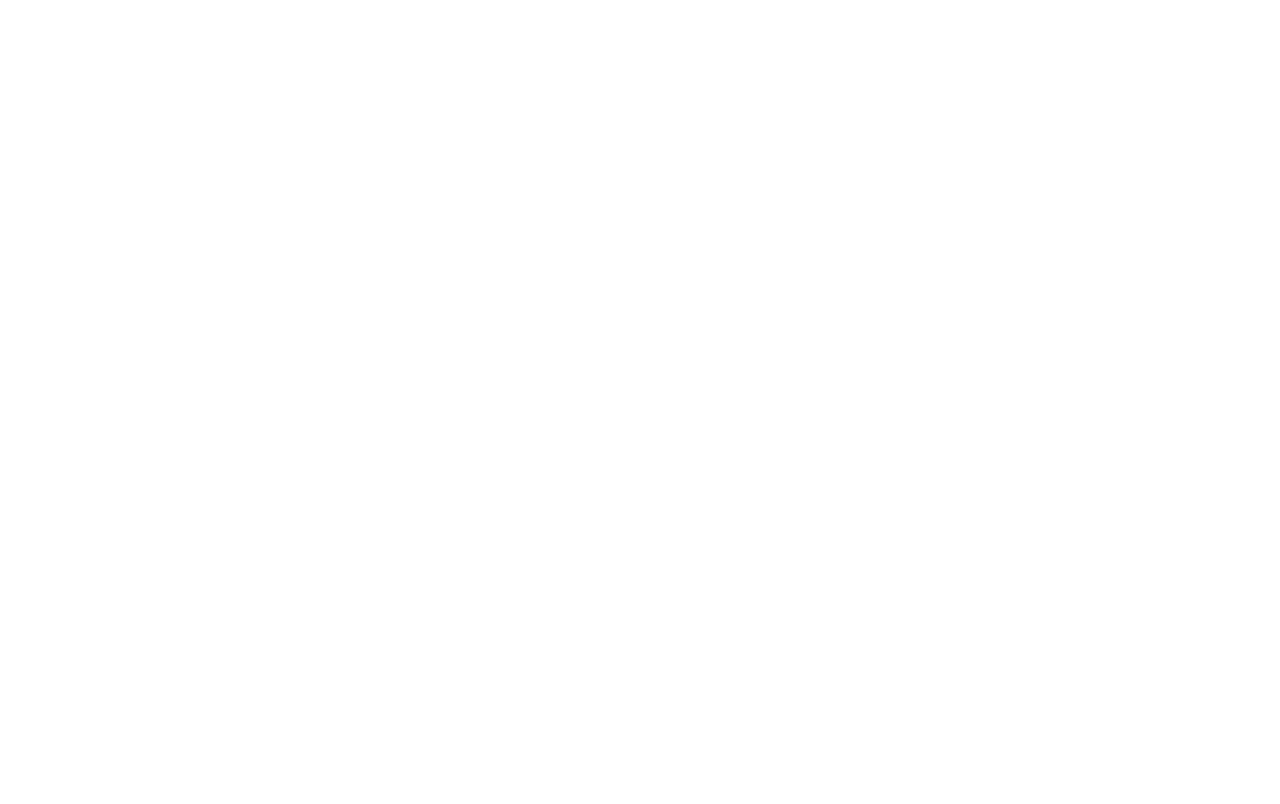
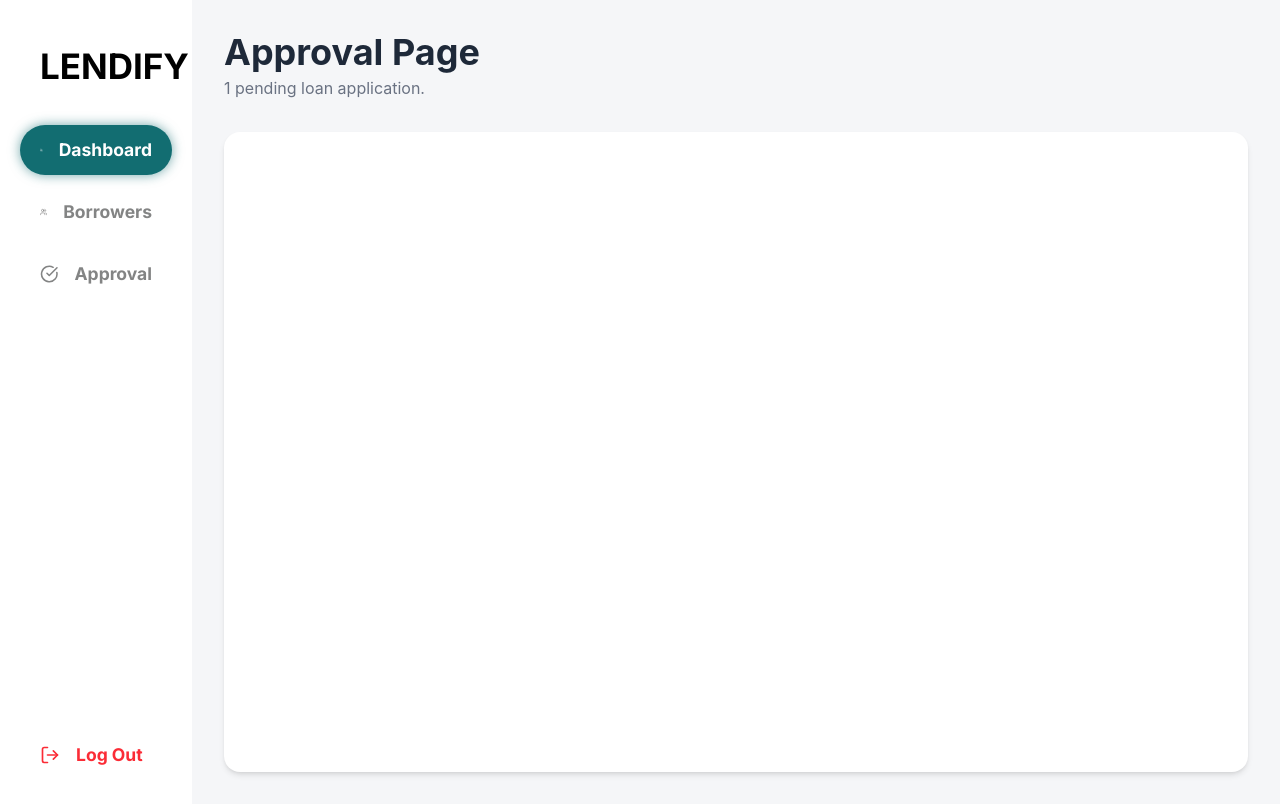
Before and after one commit to Nicko-Reorizo/Web-Based-Loan-Management-System, a React (Vite) app: page /adminMainPage in a window 1280 px wide. Before the commit this address had no page. Built offline with nearby package versions, Linux system fonts and the light colour scheme.

Commit message:
new features

```diff
--- /dev/null
+++ b/src/AdminPages/Approval.jsx
@@ -0,0 +1,25 @@
+export default function Approval(){
+    const pending = 1;
+    return(
+    <>
+    <div className="p-8 bg-[#f5f6f8] min-h-screen">
+
+      {/* Header */}
+      <div className="mb-8">
+        <h1 className="text-4xl font-bold text-gray-800">
+          Approval Page
+        </h1>
+        <p className="text-gray-500 mt-1">
+          {pending} pending loan application.
+        </p>
+      </div>
+
+      <div className="bg-white rounded-2xl shadow-md p-8 flex  h-[80vh]">
+
+      </div>
+
+
+    </div>
+    </>
+    );
+}
--- /dev/null
+++ b/src/AdminPages/Borrowers.jsx
@@ -0,0 +1,31 @@
+export default function Borrowers(){
+    const approved  = 1;
+    return(<>
+    <div className="p-8 bg-[#f5f6f8] min-h-screen">
+
+
+      <div className="mb-8">
+        <h1 className="text-4xl font-bold text-gray-800">
+          Borrowers
+        </h1>
+        <p className="text-gray-500 mt-1">
+          {approved} current borrower(s).
+        </p>
+
+
+      <div className="bg-white rounded-2xl shadow-md p-8 flex  h-[80vh]">
+
+      </div>
+
+      </div>
+
+
+
+    </div>
+
+
+
+
+
+    </>);
+}
--- a/src/AdminPages/Dashboard.jsx
+++ b/src/AdminPages/Dashboard.jsx
@@ -1,5 +1,83 @@
-export default function Dashboard(){
-    return(<>
+import { CreditCard, DollarSign, Clock, Wallet } from "lucide-react";
+import { useState } from "react";
 
-    </>);
+export default function Dashboard() {
+  const [stats] = useState({
+    activeLoans: 12,
+    disbursed: 125000,
+    pending: 5,
+    collected: 78000,
+  });
+
+  return (
+    <div className="p-8 bg-[#f5f6f8] min-h-screen">
+
+      {/* Header */}
+      <div className="mb-8">
+        <h1 className="text-4xl font-bold text-gray-800">
+          Dashboard Overview
+        </h1>
+        <p className="text-gray-500 mt-1">
+          Summarized financial report.
+        </p>
+      </div>
+
+      {/* Cards */}
+      <div className="grid grid-cols-1 md:grid-cols-2 gap-6">
+
+        {/* Active Loans */}
+        <div className="bg-white rounded-2xl shadow-md p-8 flex items-center justify-between hover:shadow-xl transition">
+          <div>
+            <p className="text-gray-500 text-sm">Total Active Loans</p>
+            <h2 className="text-3xl font-bold mt-2 text-gray-800">
+              {stats.activeLoans}
+            </h2>
+          </div>
+          <div className="bg-cyan-100 p-4 rounded-full">
+            <CreditCard className="text-cyan-700" size={28} />
+          </div>
+        </div>
+
+        {/* Disbursed */}
+        <div className="bg-white rounded-2xl shadow-md p-8 flex items-center justify-between hover:shadow-xl transition">
+          <div>
+            <p className="text-gray-500 text-sm">Total Disbursed</p>
+            <h2 className="text-3xl font-bold mt-2 text-gray-800">
+              ₱{stats.disbursed.toLocaleString()}
+            </h2>
+          </div>
+          <div className="bg-green-100 p-4 rounded-full">
+            <DollarSign className="text-green-700" size={28} />
+          </div>
+        </div>
+
+        {/* Pending */}
+        <div className="bg-white rounded-2xl shadow-md p-8 flex items-center justify-between hover:shadow-xl transition">
+          <div>
+            <p className="text-gray-500 text-sm">Pending Applications</p>
+            <h2 className="text-3xl font-bold mt-2 text-gray-800">
+              {stats.pending}
+            </h2>
+          </div>
+          <div className="bg-yellow-100 p-4 rounded-full">
+            <Clock className="text-yellow-600" size={28} />
+          </div>
+        </div>
+
+        {/* Collected */}
+        <div className="bg-white rounded-2xl shadow-md p-8 flex items-center justify-between hover:shadow-xl transition">
+          <div>
+            <p className="text-gray-500 text-sm">Total Collected</p>
+            <h2 className="text-3xl font-bold mt-2 text-gray-800">
+              ₱{stats.collected.toLocaleString()}
+            </h2>
+          </div>
+          <div className="bg-purple-100 p-4 rounded-full">
+            <Wallet className="text-purple-700" size={28} />
+          </div>
+        </div>
+
+      </div>
+    </div>
+  );
 }
--- a/src/AdminPages/Login.jsx
+++ b/src/AdminPages/Login.jsx
@@ -6,7 +6,7 @@ export default function Login() {
   const handleSubmit = (e) => {
     e.preventDefault();
 
-    navigate("/adminDashboard");
+    navigate("/adminMainPage");
   };
 
   return (
--- /dev/null
+++ b/src/AdminPages/MainPage.jsx
@@ -0,0 +1,29 @@
+import AdminNav from '../components/adminNav.jsx'
+import Dashboard from './Dashboard.jsx';
+import Borrowers from './Borrowers.jsx';
+import Approval from './Approval.jsx'
+import { useState } from "react";
+
+
+export default function MainPage(){
+
+    const [page, setPage] = useState("approval");
+
+
+
+    return(<>
+    <div className="flex flex-row">
+
+    <AdminNav setPage={setPage}/>
+
+    <div className="bg-[#dbdbdbf8] w-full" >
+
+        {page === "dashboard" && <Dashboard/>}
+        {page === "borrowers" && <Borrowers/>}
+        {page === "approval" && <Approval/>}
+    </div>
+
+
+    </div>
+    </>);
+}
--- a/src/App.jsx
+++ b/src/App.jsx
@@ -1,7 +1,6 @@
-
 import "./App.css";
 import { BrowserRouter, Routes, Route } from "react-router-dom";
-import { useNavigate } from "react-router-dom";
+
 
 import Navbar from "./components/navbar.jsx";
 import LandingPage from "./ClientPages/LandingPage.jsx";
@@ -10,7 +9,7 @@ import Details from "./ClientPages/LoanDetails.jsx";
 
 import Login from "./AdminPages/Login.jsx";
 import Register from "./AdminPages/Register.jsx";
-import Dashboard from "./AdminPages/Dashboard.jsx";
+import MainPage from "./AdminPages/MainPage.jsx";
 function App() {
 
 
@@ -28,12 +27,10 @@ function App() {
 
 
 
-
-
           {/* Admin Side */}
           <Route path="/adminLogin" element={<Login/>}/>
           <Route path="/adminRegister" element={<Register/>}/>
-          <Route path="/adminDashboard" element={<Dashboard/>}/>
+          <Route path="/adminMainPage" element={<MainPage/>}/>
         </Routes>
 
 
--- a/src/components/adminNav.jsx
+++ b/src/components/adminNav.jsx
@@ -1,8 +1,65 @@
+import { useState } from "react";
+import { BarChart3, Users, CheckCircle, LogOut } from "lucide-react";
+import { useNavigate } from "react-router-dom";
 
+export default function AdminNav({ setPage }) {
+  const [active, setActive] = useState("dashboard");
+  const navigate = useNavigate();
 
-export default function adminDav(){
+  const btnClass = (name) =>
+    `flex text-[17.5px] p-3 px-5 inter-bold gap-x-4 items-center rounded-[50px] transition-all
+     ${
+       active === name
+         ? "bg-[#126d71] text-white shadow-[0_0_12px_rgba(18,109,113,0.6)]"
+         : "text-[#0406067e] hover:bg-gray-100"
+     }`;
 
-    return(<>
+  return (
+    <div className="flex w-[15vw] h-[100vh] p-5">
+      <div className="navPages flex flex-col space-y-3 w-full h-full">
+        <p className="inter-bold text-[35px]  p-5">LENDIFY</p>
 
-    </>);
+        <button
+          onClick={() => {
+            setActive("dashboard");
+            setPage("dashboard");
+          }}
+          className={btnClass("dashboard")}
+        >
+          <BarChart3 size={20} />
+          Dashboard
+        </button>
+
+        <button
+          onClick={() => {
+            setActive("borrowers");
+            setPage("borrowers");
+          }}
+          className={btnClass("borrowers")}
+        >
+          <Users size={20} />
+          Borrowers
+        </button>
+
+        <button
+          onClick={() => {
+            setActive("approval");
+            setPage("approval");
+          }}
+          className={btnClass("approval")}
+        >
+          <CheckCircle size={20} />
+          Approval
+        </button>
+
+        <button
+          className="flex text-[17.5px] p-3 px-5 inter-bold gap-x-4 items-center rounded-[50px] transition-all text-red-500 hover:bg-red-50 mt-auto"
+          onClick={() => navigate("/adminLogin")}
+        >
+          <LogOut size={20} />
+          Log Out
+        </button>
+      </div>
+    </div>
+  );
 }
--- a/src/components/navbar.jsx
+++ b/src/components/navbar.jsx
@@ -1,5 +1,6 @@
 import logo from '../assets/logo.png'
 import { useNavigate } from "react-router-dom";
+import { BarChart3, Users, CheckCircle } from "lucide-react";
 
 export default function navbar({ setPage }){
 
```
